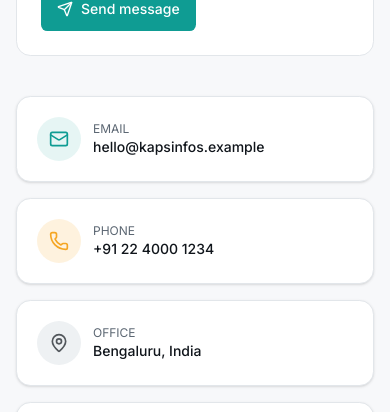
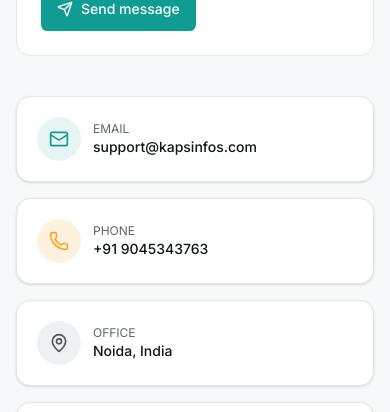
Before and after one commit to Gittushar88448/connect_web, a Next.js app: page /contact in a window 390 px wide. Shown: the part 900-1312 px from the top of the page. Built offline with nearby package versions, Linux system fonts and the light colour scheme; no server answers.

Commit message:
adding mail and phone

```diff
--- a/src/app/terms-and-conditions/page.tsx
+++ b/src/app/terms-and-conditions/page.tsx
@@ -459,7 +459,7 @@ export default function TermsPage() {
                 </p>
 
                 <a
-                  href="mailto:legal@kapsinfos.com"
+                  href="mailto:support@kapsinfos.com"
                   className="
                     mt-5 inline-flex items-center gap-2
                     rounded-lg border border-border
@@ -468,7 +468,7 @@ export default function TermsPage() {
                     transition-colors hover:bg-muted
                   "
                 >
-                  legal@kapsinfos.com
+                  support@kapsinfos.com
                   <ArrowUpRight className="size-4 text-primary" />
                 </a>
               </section>
--- a/src/components/contact/contact-info.tsx
+++ b/src/components/contact/contact-info.tsx
@@ -6,9 +6,9 @@ import { Clock, Mail, MapPin, Phone } from "lucide-react";
 import { tintStyles, type Tint } from "@/components/shared/tint";
 
 const items: { icon: typeof Mail; label: string; value: string; tone: Tint }[] = [
-  { icon: Mail, label: "Email", value: "hello@kapsinfos.example", tone: "teal" },
-  { icon: Phone, label: "Phone", value: "+91 22 4000 1234", tone: "amber" },
-  { icon: MapPin, label: "Office", value: "Bengaluru, India", tone: "slate" },
+  { icon: Mail, label: "Email", value: "support@kapsinfos.com", tone: "teal" },
+  { icon: Phone, label: "Phone", value: "+91 9045343763", tone: "amber" },
+  { icon: MapPin, label: "Office", value: "Noida, India", tone: "slate" },
   { icon: Clock, label: "Response time", value: "Within 1 business day", tone: "teal" },
 ];
 
```
